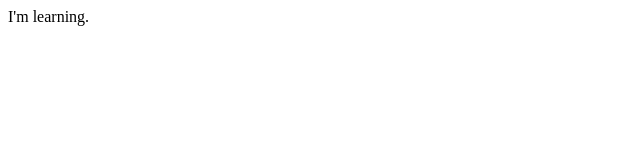
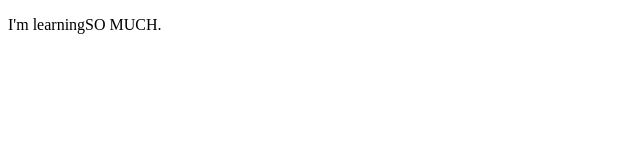
Before and after one commit to connormacleod2/connormacleod2.github.io, a plain HTML site: page site/doc-structure-before.html in a window 1280 px wide. Shown: the whole page, without its empty margins (0-640 px from the left). Drawn offline with Linux system fonts and the light colour scheme.

Commit message:
Update doc-structure-before.html

```diff
--- a/site/doc-structure-before.html
+++ b/site/doc-structure-before.html
@@ -7,7 +7,7 @@
 </head>
 
 <body>
-    I'm learning.
+    <p>I'm learning<span>SO MUCH</span>.</p>
 </body>
 
 </html>
```
